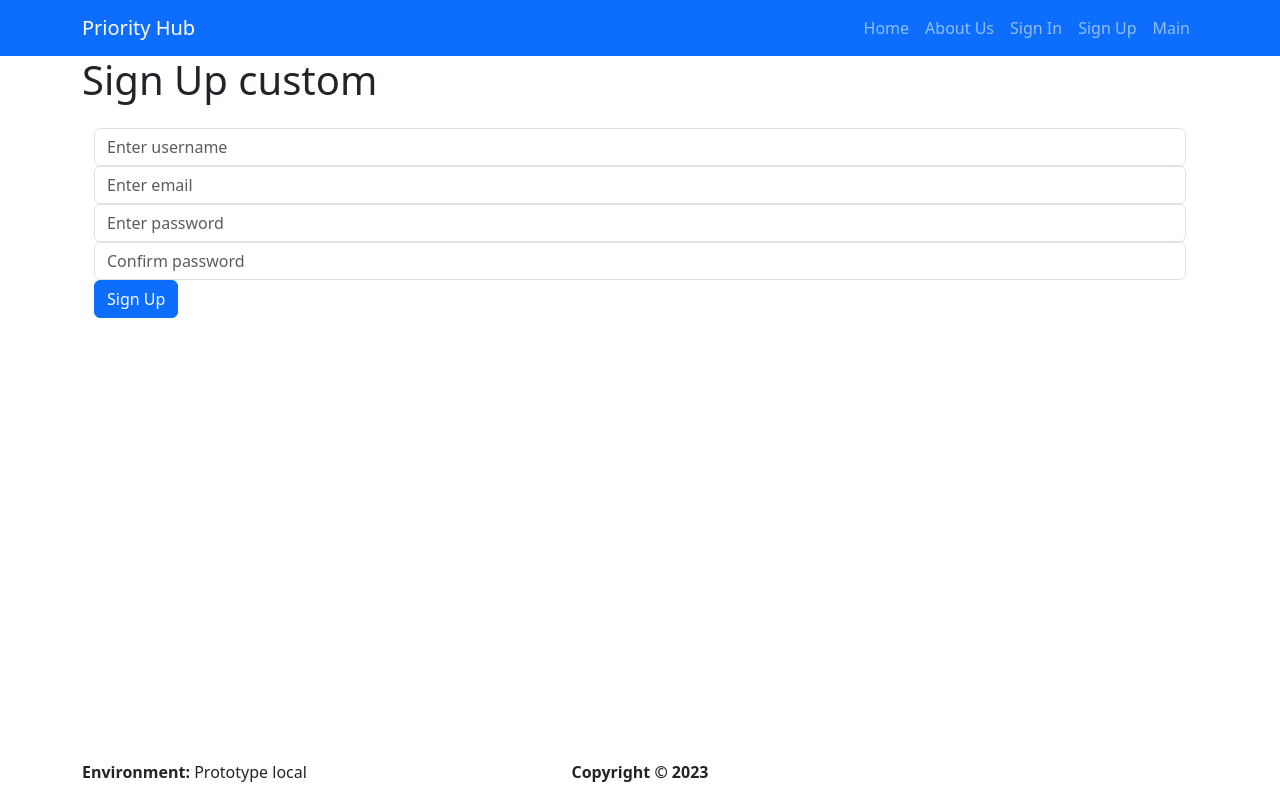
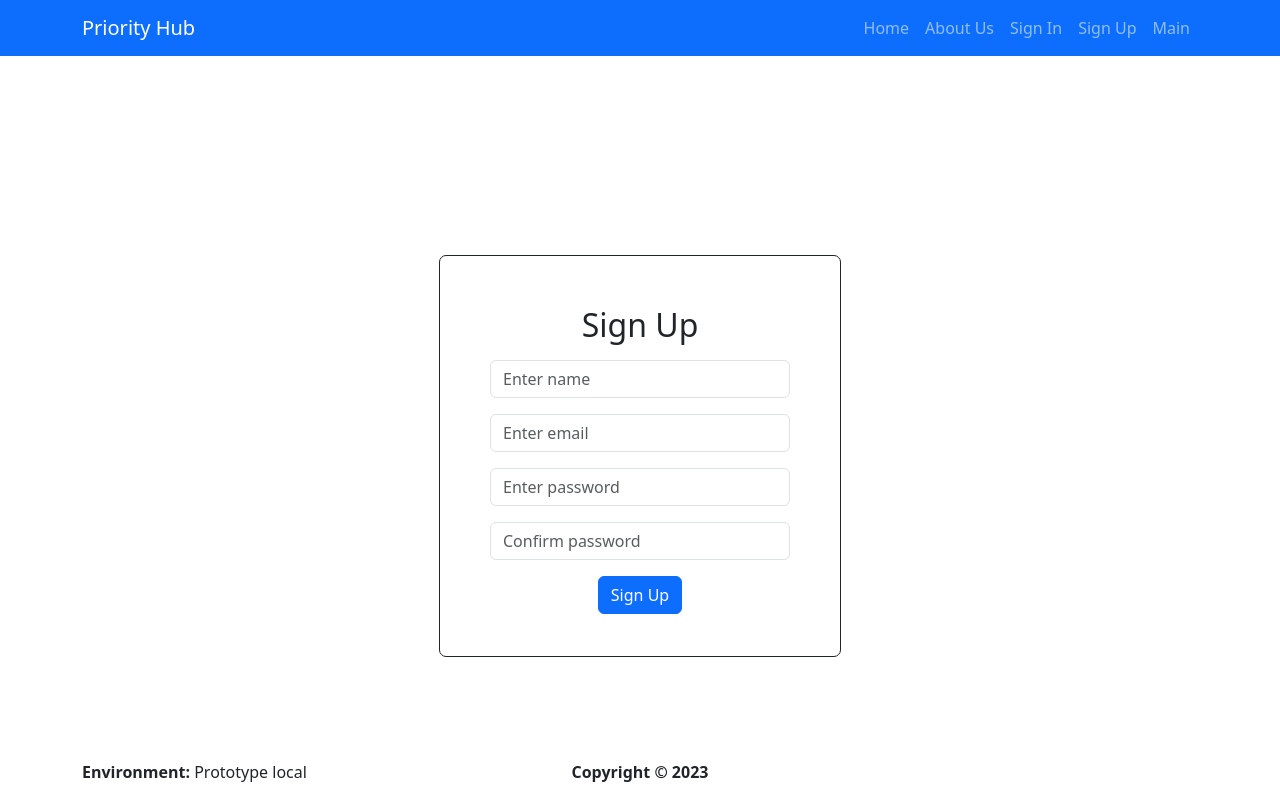
Before and after one commit to LMAR5/priority-hub-web, a React (Create React App) app in the folder application/frontend/: page /SignUp in a window 1280 px wide. Built offline with nearby package versions, Linux system fonts and the light colour scheme.

Commit message:
create version 1 of signin and signup

```diff
--- /dev/null
+++ b/application/frontend/src/assets/css/SignUp.css
@@ -0,0 +1,17 @@
+.signup {
+  outline: 1px solid;
+  width: 400px;
+  height: 400px;
+  margin-top: 200px;
+  text-align: center;
+  padding: 50px;
+}
+
+.signin {
+  outline: 1px solid;
+  width: 400px;
+  height: 350px;
+  margin-top: 200px;
+  text-align: center;
+  padding: 50px;
+}
--- a/application/frontend/src/components/Authentication/SignInCustom.js
+++ b/application/frontend/src/components/Authentication/SignInCustom.js
@@ -1,8 +1,43 @@
 import React from 'react';
+import Button from 'react-bootstrap/Button';
+import Form from 'react-bootstrap/Form';
+import Container from 'react-bootstrap/Container';
+import Row from 'react-bootstrap/Row';
+import Col from 'react-bootstrap/Col';
 
-function SignInCustom(){
-    return(
-        <h1>Sign In Custom</h1>
+function SignInCustom() {
+    return (
+        <>
+            <div className='d-flex justify-content-center'>
+
+                <Form className='signin rounded'>
+                    <h2 className='mb-3'>Sign In</h2>
+
+                    <Form.Group className='mb-3' controlId='formBasicEmail' >
+                        <Form.Control type='email' placeholder='Enter email' />
+                    </Form.Group>
+
+                    <Form.Group className='mb-3' controlId='formPassword' >
+                        <Form.Control type='password' placeholder='Enter password' />
+                    </Form.Group>
+
+                    <Form.Group className='mb-3' controlId='formCheckbox'>
+                        <Form.Check type='checkbox' label='Remember Me' />
+                    </Form.Group>
+
+                    <Container fluid>
+                        <Row>
+                            <Col>
+                                <Button variant="primary" type='submit'>Sign In</Button>{' '}
+                            </Col>
+                            <Col>
+                                <Button variant="primary" type='submit'>Sign Up</Button>{' '}
+                            </Col>
+                        </Row>
+                    </Container>
+                </Form>
+            </div>
+        </>
     );
 }
 
--- a/application/frontend/src/components/Authentication/SignUpCustom.js
+++ b/application/frontend/src/components/Authentication/SignUpCustom.js
@@ -1,42 +1,33 @@
 import React from 'react';
 import Button from 'react-bootstrap/Button';
 import Form from 'react-bootstrap/Form';
-import Container from 'react-bootstrap/Container';
-import Row from 'react-bootstrap/Row';
-import Col from 'react-bootstrap/Col';
+import '../../assets/css/SignUp.css'
 
 function SignUpCustom() {
     return (
         <>
-            <h1>Sign Up custom</h1>
+            <div className='d-flex justify-content-center'>
+                <Form className='signup rounded'>
+                    <h2 className='mb-3'>Sign Up</h2>
+                    <Form.Group className='mb-3' controlId='formName'>
+                        <Form.Control type='user' placeholder='Enter name' />
+                    </Form.Group>
 
-            <Container>
-                <Row>
-                    <Col>
-                        <Form>
-                            <Form.Group className='mb-3' controlId='formUsername' />
-                            <Form.Control type='user' placeholder='Enter username' />
+                    <Form.Group className='mb-3' controlId='formBasicEmail' >
+                        <Form.Control type='email' placeholder='Enter email' />
+                    </Form.Group>
 
-                            <Form.Group classname='mb-3' controlId='formBasicEmail' />
-                            <Form.Control type='email' placeholder='Enter email' />
+                    <Form.Group className='mb-3' controlId='formPassword' >
+                        <Form.Control type='password' placeholder='Enter password' />
+                    </Form.Group>
 
+                    <Form.Group className='mb-3' controlId='formConfirmPassword' >
+                        <Form.Control type='password' placeholder='Confirm password' />
+                    </Form.Group>
 
-                            <Form.Group classname='mb-3' controlId='formPassword' />
-                            <Form.Control type='password' placeholder='Enter password' />
-
-                            <Form.Group classname='mb-3' controlId='formConfirmPassword' />
-                            <Form.Control type='password' placeholder='Confirm password' />
-
-                            <Button variant="primary">Sign Up</Button>{' '}
-                        </Form>
-                    </Col>
-                </Row>
-
-
-
-
-            </Container>
-
+                    <Button variant="primary" type='submit'>Sign Up</Button>{' '}
+                </Form>
+            </div>
         </>
     );
 }
```
